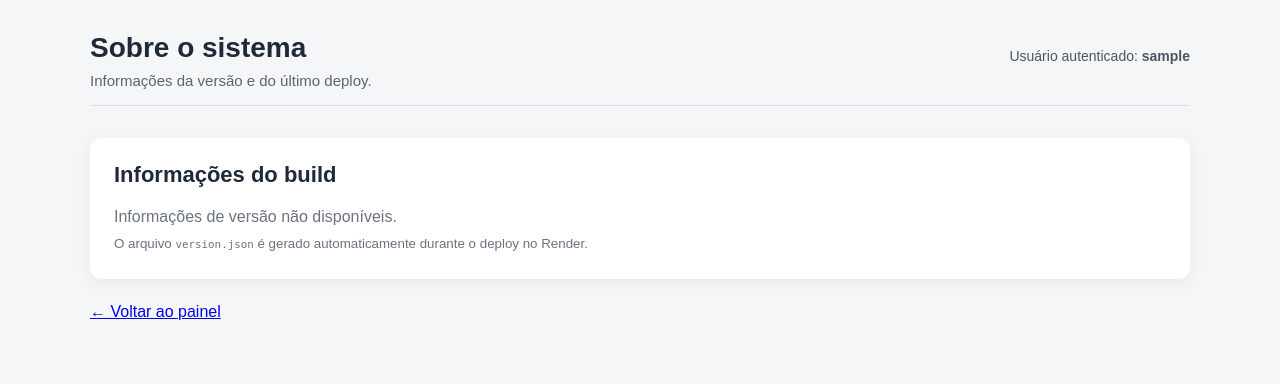
After one commit to edgibba/RAAS, a Django app: page /about/ in a window 1280 px wide. The commit adds this page. Shown: the top 384 px of the page. Run offline with Django 5.2, Linux system fonts and the light colour scheme; the visitor is signed in with stand-in values (Sample User, id 1).

Commit message:
Adiciona página About com informações do build/deploy
- build.sh gera version.json com commit, branch e timestamp UTC
- View /about/ lê o version.json e exibe as informações
- Exibe mensagem amigável quando version.json não existe (ambiente local)
- Link discreto no rodapé do dashboard
- version.json adicionado ao .gitignore (gerado no deploy, não versionado)

Co-Authored-By: Claude Sonnet 4.6 <noreply@anthropic.com>

```diff
--- a/core/urls.py
+++ b/core/urls.py
@@ -1,11 +1,10 @@
-from .views import calculadora_vna_view
 from django.urls import path
-
-
 from .views import (
     dashboard,
     solicitar_acesso,
     solicitacao_acesso_sucesso,
+    calculadora_vna_view,
+    about,
 )
 
 urlpatterns = [
@@ -17,4 +16,5 @@ urlpatterns = [
         name="solicitacao_acesso_sucesso",
     ),
     path("calculadora-vna/", calculadora_vna_view, name="calculadora_vna"),
+    path("about/", about, name="about"),
 ]
--- a/core/views.py
+++ b/core/views.py
@@ -1,4 +1,7 @@
+import json
 from decimal import Decimal
+from pathlib import Path
+from django.conf import settings
 from django.contrib.auth.decorators import login_required
 from django.db import connection
 from django.shortcuts import render, redirect
@@ -32,6 +35,16 @@ def solicitar_acesso(request):
 
 def solicitacao_acesso_sucesso(request):
     return render(request, "core/solicitacao_acesso_sucesso.html")
+
+
+@login_required
+def about(request):
+    version_path = Path(settings.BASE_DIR) / "version.json"
+    try:
+        version = json.loads(version_path.read_text())
+    except (FileNotFoundError, json.JSONDecodeError):
+        version = None
+    return render(request, "core/about.html", {"version": version})
 
 @login_required
 def calculadora_vna_view(request):
--- /dev/null
+++ b/templates/core/about.html
@@ -0,0 +1,47 @@
+<!DOCTYPE html>
+<html lang="pt-BR">
+<head>
+    <meta charset="UTF-8">
+    <meta name="viewport" content="width=device-width, initial-scale=1.0">
+    <title>Sobre | Serviço de Accrual</title>
+    {% load static %}
+    <link rel="stylesheet" href="{% static 'css/accrual.css' %}">
+</head>
+<body>
+    <div class="page">
+        <div class="topbar">
+            <div class="title-group">
+                <h1>Sobre o sistema</h1>
+                <p>Informações da versão e do último deploy.</p>
+            </div>
+            <div class="user-box">
+                <p>Usuário autenticado: <strong>{{ request.user.username }}</strong></p>
+            </div>
+        </div>
+
+        <div class="intro-card">
+            <h2>Informações do build</h2>
+
+            {% if version %}
+                <div class="resultado-grid" style="max-width: 600px; margin-top: 16px;">
+                    <div><strong>Commit:</strong></div>
+                    <div class="valor">{{ version.commit_short }} <span style="color:#6b7280; font-size:12px;">({{ version.commit }})</span></div>
+
+                    <div><strong>Branch:</strong></div>
+                    <div class="valor">{{ version.branch }}</div>
+
+                    <div><strong>Deploy em:</strong></div>
+                    <div class="valor">{{ version.build_at }}</div>
+                </div>
+            {% else %}
+                <p style="color:#6b7280; margin-top:16px;">
+                    Informações de versão não disponíveis.<br>
+                    <small>O arquivo <code>version.json</code> é gerado automaticamente durante o deploy no Render.</small>
+                </p>
+            {% endif %}
+        </div>
+
+        <p><a href="{% url 'dashboard' %}">← Voltar ao painel</a></p>
+    </div>
+</body>
+</html>
--- a/templates/core/dashboard.html
+++ b/templates/core/dashboard.html
@@ -67,6 +67,10 @@
                 </div>
             </div>
         </div>
+
+        <p style="margin-top: 32px; font-size: 13px; color: #9ca3af;">
+            <a href="{% url 'about' %}" style="color: #9ca3af;">Sobre / Versão do sistema</a>
+        </p>
     </div>
 </body>
 </html>
```
Also changed, not shown: 2 other files.
